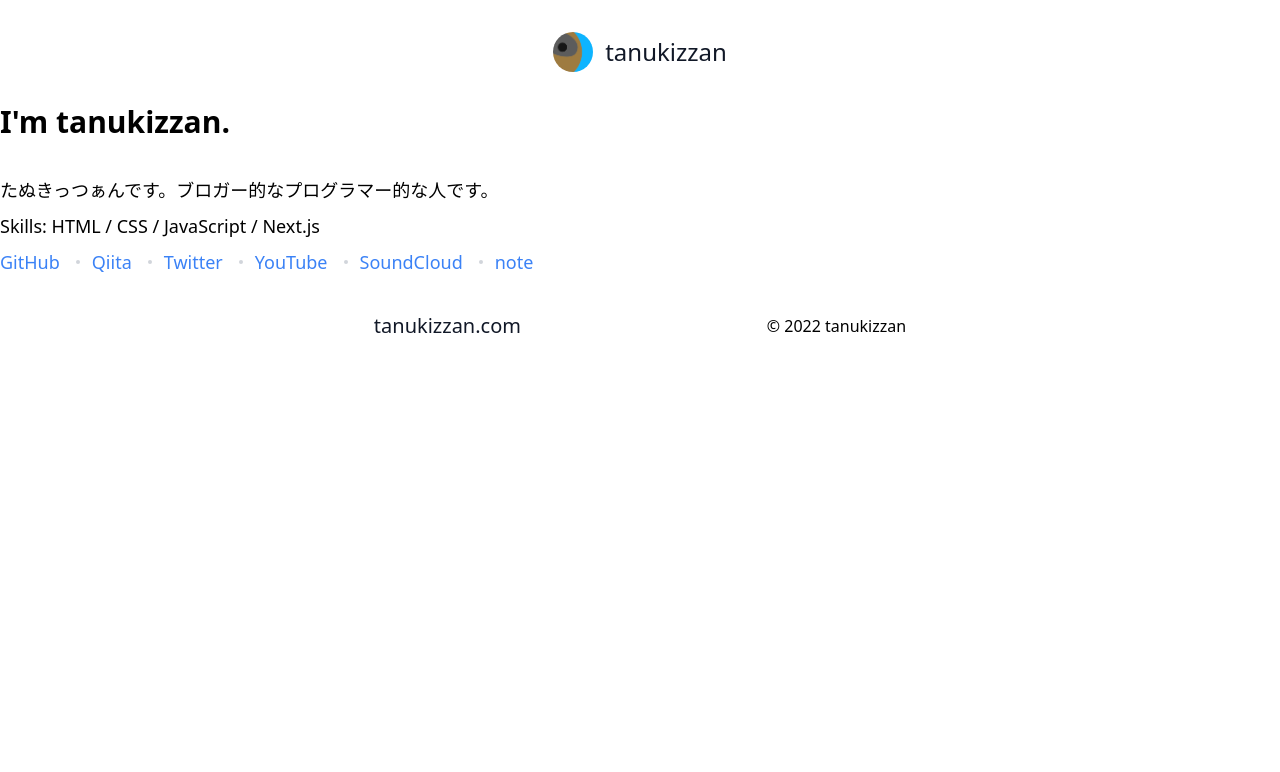
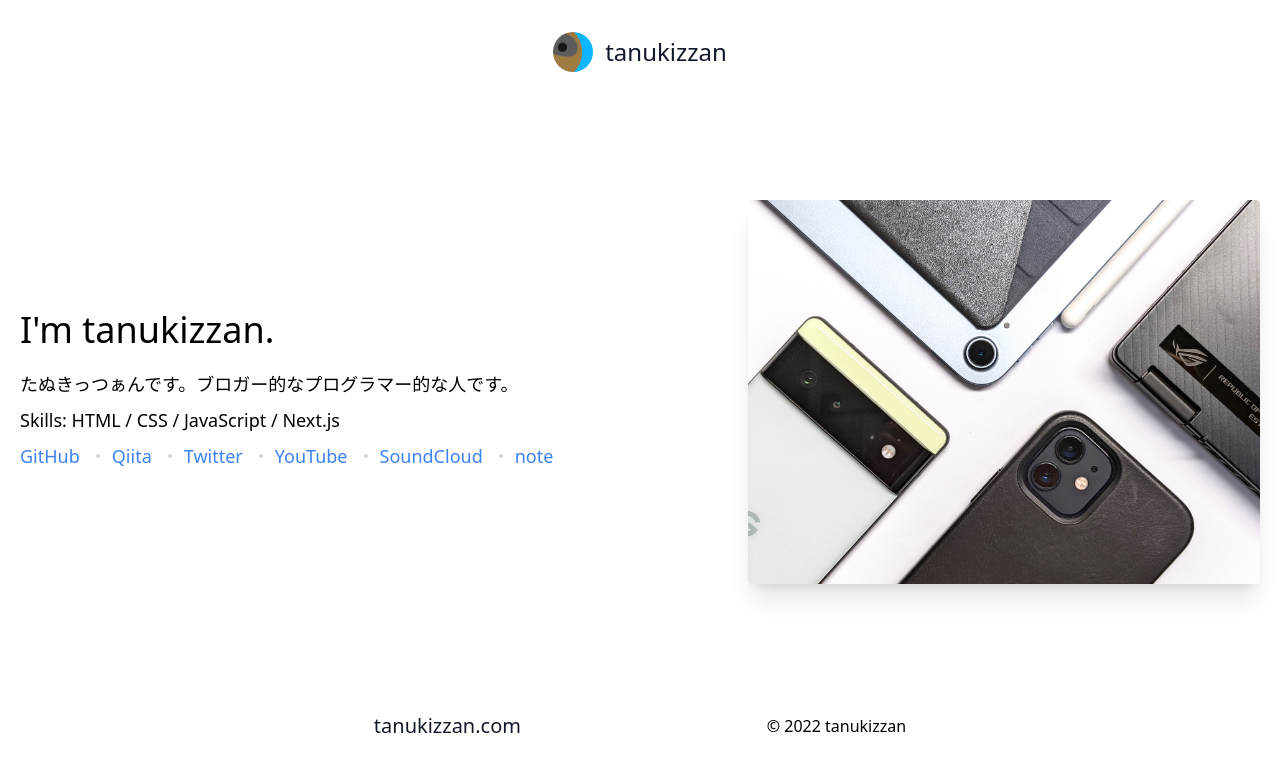
Before and after one commit to tanukizzan/tanukizzan-com-archive, a Next.js app: page /profile/profile in a window 1280 px wide. Shown: the top 772 px of the page. Built offline with nearby package versions, Linux system fonts and the light colour scheme.

Commit message:
fix profile

```diff
--- a/pages/index.tsx
+++ b/pages/index.tsx
@@ -1,5 +1,6 @@
 // TODO 記事ページのCSSをつくる（micorCMSのエディタ風のシンプルデザイン）
 
+import Head from 'next/head'
 import { client } from '../libs/client'
 import Profile from './profile/profile'
 import type { Article } from '../types/article'
@@ -12,6 +13,11 @@ type Props = {
 export default function Home({ articles }: Props) {
   return (
     <main className="w-4/5 mx-auto flex-grow">
+      <Head>
+        <title>Home | tanukizzan</title>
+        <meta name="description" content="たぬきっつぁんです。ブロガー的なプログラマー的な人です。" />
+        <link rel="icon" href="/favicon.ico" />
+      </Head>
       <Profile />
       <ArticlesList articles={articles} />
     </main>
--- a/pages/posts/[id].tsx
+++ b/pages/posts/[id].tsx
@@ -1,3 +1,4 @@
+import Head from 'next/head'
 import { GetServerSideProps } from 'next';
 import type { Article } from '../../types/article';
 import { client } from '../../libs/client';
@@ -9,6 +10,9 @@ type Props = {
 export default function Article({ article }: Props) {
   return (
     <>
+    <Head>
+      <title>{article.title} | tanukizzan</title>
+    </Head>
       <div className="w-4/5 max-w-3xl mx-auto">
         <div className="max-w-6xl mx-auto">
           <img
--- a/pages/profile/profile.tsx
+++ b/pages/profile/profile.tsx
@@ -33,8 +33,10 @@ export const linkBtn: Link[] = [
 export default function Profile() {
   return (
     <div className="profile">
-      <h2 className="home-h2">
-        I'm tanukizzan.
+      <section className="body-font">
+        <div className="container mx-auto flex px-5 py-24 md:flex-row flex-col items-center">
+          <div className="lg:flex-grow md:w-1/2 lg:pr-20 md:pr-16 flex flex-col md:items-start md:text-left mb-16 md:mb-0 items-center text-center">
+            <h2 className="title-font sm:text-4xl text-3xl mb-4 font-medium">I'm tanukizzan.
             </h2>
             <p className="paragraph">たぬきっつぁんです。ブロガー的なプログラマー的な人です。</p>
             <p className="paragraph">Skills: HTML / CSS / JavaScript / Next.js</p>
@@ -46,5 +48,12 @@ export default function Profile() {
               }
             </nav>
           </div>
+          <div className="lg:max-w-lg lg:w-full md:w-1/2 w-5/6">
+            <img className="object-cover object-center rounded shadow-xl" alt="hero" src="/images/gadgets.jpg" />
+          </div>
+        </div>
+      </section>
+    </div>
+
   )
 }
```
Also changed, not shown: public/images/gadgets.jpg (added), 1 other file (tests, documents, lock files or other folders). Lines whose indentation alone changed are shown as unchanged.
